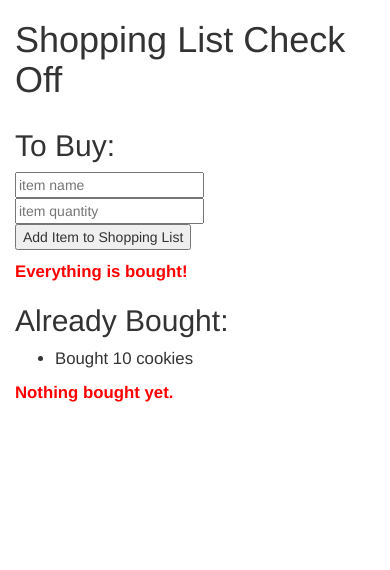
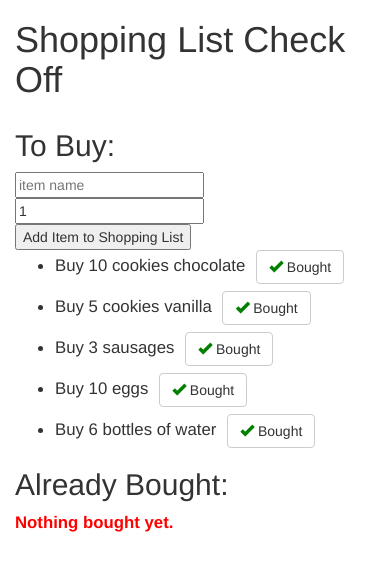
Before and after one commit to danielpoehle/mod2-sol, a plain HTML site: page index.html in a window 390 px wide. Drawn offline with Linux system fonts and the light colour scheme.

Commit message:
finished assignment

```diff
--- a/app.js
+++ b/app.js
@@ -19,15 +19,32 @@
 
     buyList.items = ShoppingListCheckOffService.getBuyItems();
 
+    buyList.switchItem = function(itemIndex){
+      ShoppingListCheckOffService.switchItem(itemIndex);
+    };
+
+    buyList.empty = function(){
+      return buyList.items.length === 0;
+    };
+
   }
 
+  AlreadyBoughtController.$inject = ['ShoppingListCheckOffService'];
+  function AlreadyBoughtController(ShoppingListCheckOffService){
+    var boughtList = this;
+    boughtList.items = ShoppingListCheckOffService.getBoughtItems();
 
+    boughtList.empty = function(){
+      return boughtList.items.length === 0;
+    };
+  }
 
 
 
   function ShoppingListCheckOffService(){
     var service = this;
-    var buyItems = [{name: "cookies", quantity: 10},{name: "cookies", quantity: 5}];
+    var buyItems = [{name: "cookies chocolate", quantity: 10},{name: "cookies vanilla", quantity: 5},
+  {name: "sausages", quantity: 3}, {name: "eggs", quantity: 10}, {name: "bottles of water", quantity: 6}];
     var boughtItems = [];
 
     service.addBuyItem = function(itemName, itemQuantity){
@@ -44,6 +61,8 @@
 
     service.switchItem = function(index){
       var item = buyItems[index];
+      //console.log(item);
+      //console.log(boughtItems);
       buyItems.splice(index, 1);
       boughtItems.push(item);
     };
--- a/index.html
+++ b/index.html
@@ -44,16 +44,18 @@
         </button>
        </li>
      </ul>
-     <div class="emptyMessage">Everything is bought!</div>
+     <div class="emptyMessage" ng-if="buyList.empty();">Everything is bought!</div>
     </div>
 
     <!-- Already Bought List -->
-    <div class="col-md-6">
+    <div class="col-md-6" ng-controller="AlreadyBoughtController as boughtList">
      <h2>Already Bought:</h2>
      <ul>
-       <li>Bought 10 cookies</li>
+       <li ng-repeat="item in boughtList.items">
+         Bought {{item.quantity}} {{item.name}}
+       </li>
      </ul>
-     <div class="emptyMessage">Nothing bought yet.</div>
+     <div class="emptyMessage" ng-if="boughtList.empty();">Nothing bought yet.</div>
     </div>
   </div>
 </div>
```
